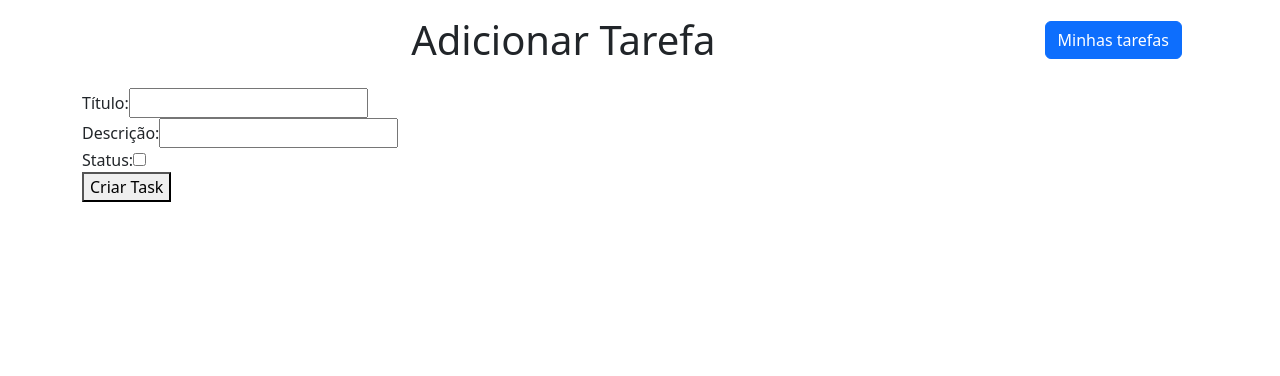
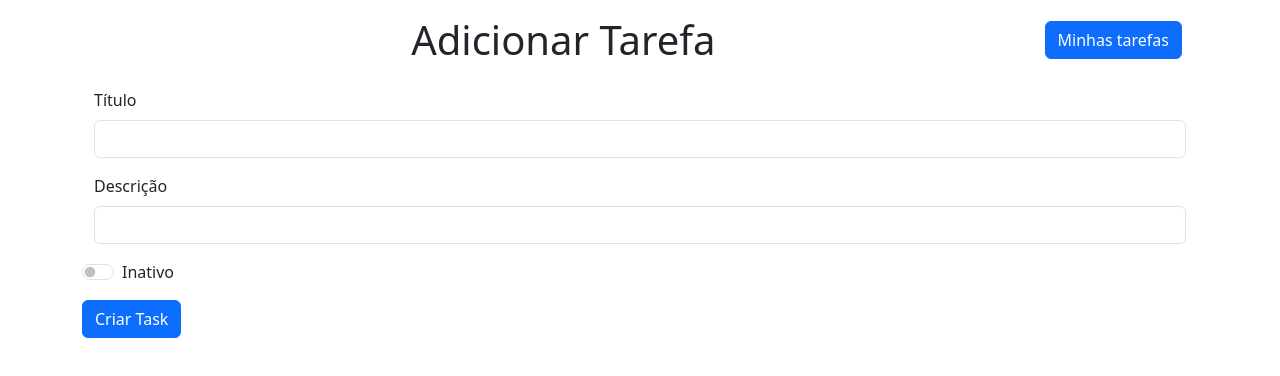
Before and after one commit to Vituinho/TasksAPI, a React app in the folder frontend/: page /tasks/add in a window 1280 px wide. Shown: the top 376 px of the page. Built offline with nearby package versions, Linux system fonts and the light colour scheme; the HTML template or start-up script is replaced by a standard one.

Commit message:
style: Deixando o componente mais bonito

```diff
--- a/frontend/src/components/TaskAdd.tsx
+++ b/frontend/src/components/TaskAdd.tsx
@@ -1,4 +1,6 @@
-import React, { useEffect, useState } from "react";
+import React, { useState } from "react";
+
+import styles from './style.module.css';
 
 type TaskCreate = {
     title: string;
@@ -43,6 +45,11 @@ export function TaskAdd() {
             description: '',
             status: false,
         });
+
+        if(response.ok) {
+            window.location.href = "/tasks";
+        }
+
     } catch (error) {
         console.error(error);
     }
@@ -51,35 +58,48 @@ export function TaskAdd() {
 
     return (
         <form onSubmit={handleSubmit}>
-            <div>
-                <label>Título:</label>
-                <input
-                    type="text"
-                    name='title'
-                    onChange={handleChange}
-                    required
-                />
-            </div>
-            <div>
-                <label>Descrição:</label>
-                <input
-                    type="text"
-                    name='description'
-                    onChange={handleChange}
-                    required
-                />
-            </div>
-            <div>
-                <label>Status:</label>
-                <input
-                    type="checkbox"
-                    name='status'
-                    onChange={handleChange}
-                    required
-                />
+            <div className="container">
+                <div className="row">
+                    <div className="mb-3">
+                        <label className="form-label">Título</label>
+                        <input
+                            className="form-control"
+                            type="text"
+                            name="title"
+                            value={formData.title}
+                            onChange={handleChange}
+                            required
+                        />
+                    </div>
+
+                    <div className="mb-3">
+                        <label className="form-label">Descrição</label>
+                        <input
+                            className="form-control"
+                            type="text"
+                            name="description"
+                            value={formData.description}
+                            onChange={handleChange}
+                            required
+                        />
+                    </div>
+
+                    <div className="form-check form-switch mb-3">
+                        <input
+                            className="form-check-input"
+                            type="checkbox"
+                            name="status"
+                            checked={formData.status}
+                            onChange={handleChange}
+                        />
+                        <label className="form-check-label">
+                            {formData.status ? "Ativo" : "Inativo"}
+                        </label>
+                    </div>
+                </div>
             </div>
 
-            <button type="submit">Criar Task</button>
+            <button className="btn btn-primary" type="submit">Criar Task</button>
         </form>
     )
 }
--- /dev/null
+++ b/frontend/src/components/style.module.css
@@ -0,0 +1,3 @@
+#checkbox {
+    margin-left: 1em;
+}
```
